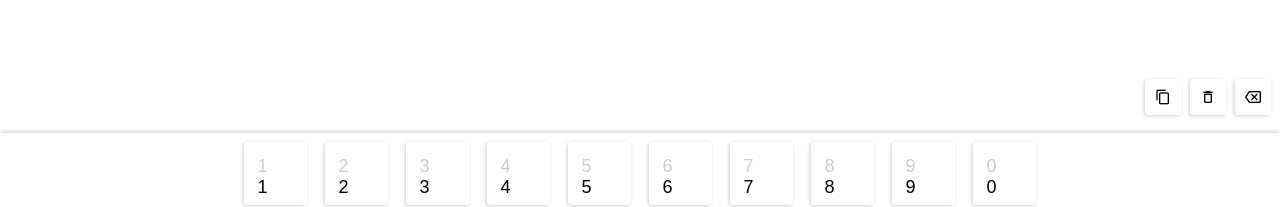
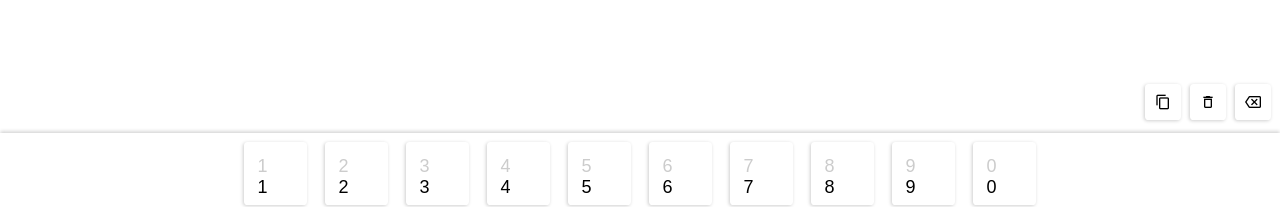
Before and after one commit to IntegerVector/virtual-keyboard, an Angular app: page / in a window 1280 px wide. Shown: the part 298-505 px from the top of the page. Built offline with nearby package versions, Linux system fonts and the light colour scheme.

Commit message:
toolbar margin fix

```diff
--- a/src/app/app.component.css
+++ b/src/app/app.component.css
@@ -31,7 +31,7 @@
   flex-direction: row;
   justify-content: flex-end;
   gap: 0.5rem;
-  margin-bottom: 0.5rem;
+  margin-bottom: 0.2rem;
   padding: 0.5rem;
 }
 
```
